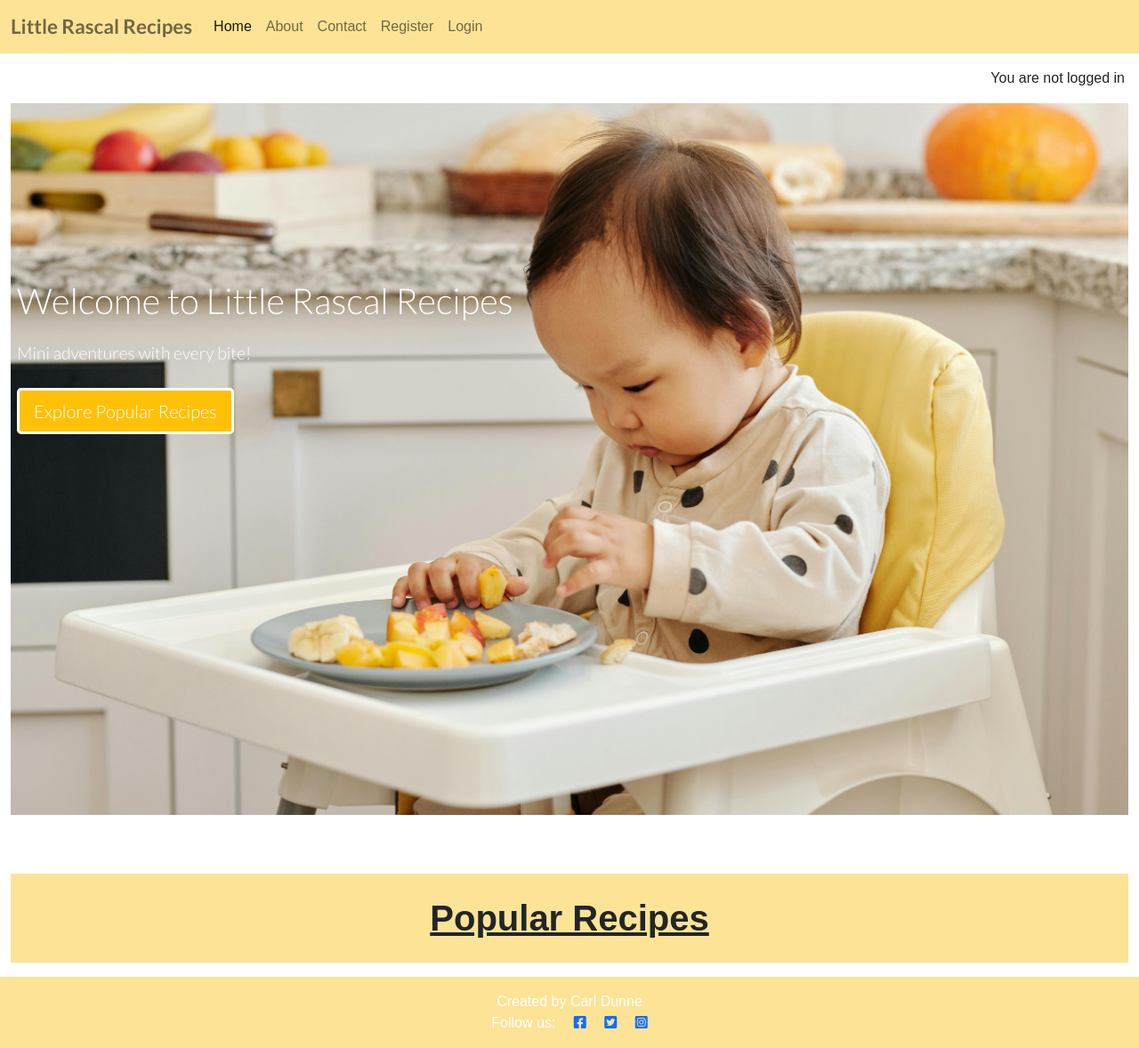
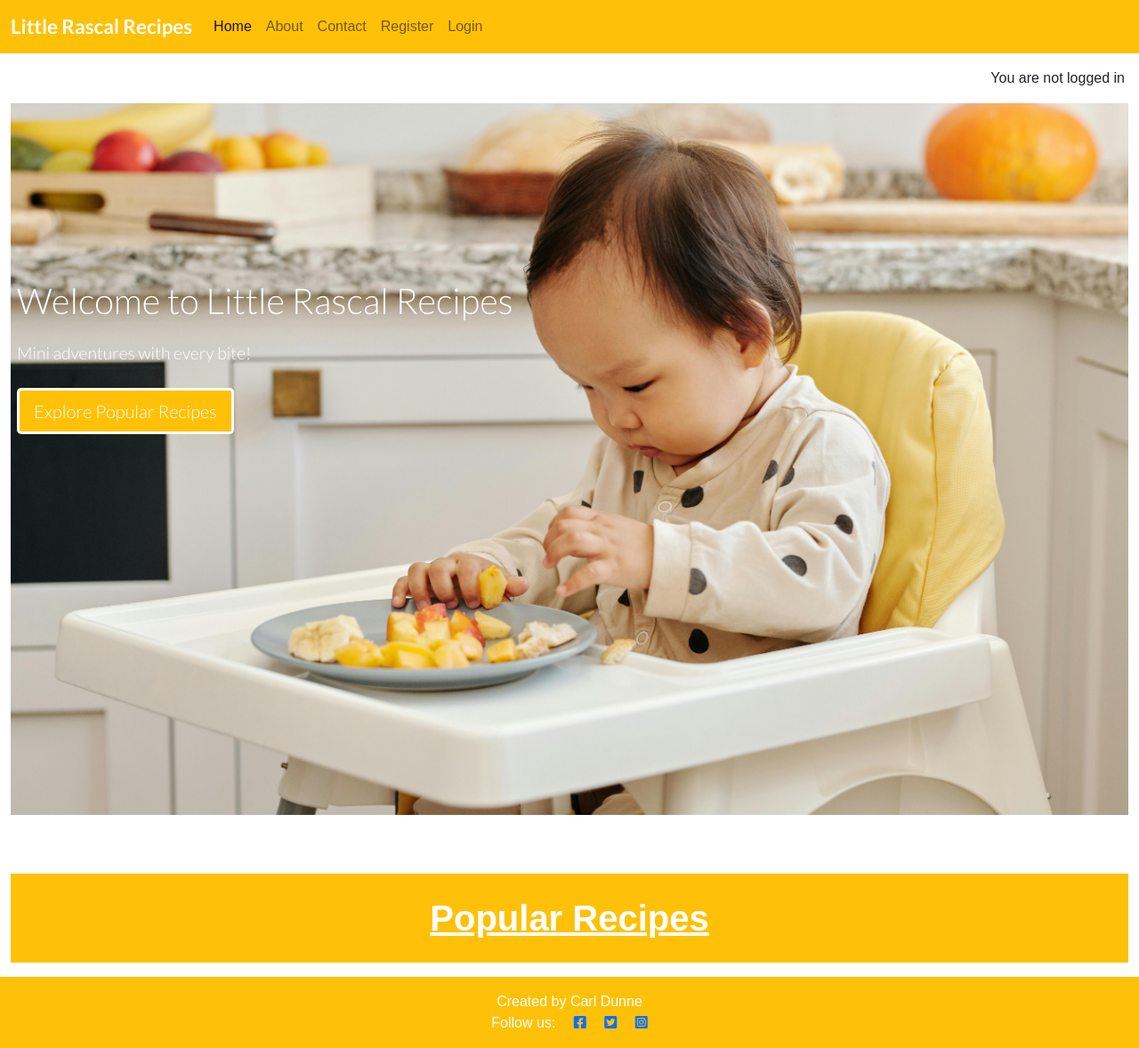
Before and after one commit to DeveloperDunne/Little-Rascal-Recipes, a Django app: page / in a window 1280 px wide. Shown: the whole page at 89% size. Run offline with Django 4.2, Linux system fonts and the light colour scheme; data that the repository does not hold is empty; parts of the project's set-up code (start-up, migrations or seed data) failed here and were passed over; some web fonts are replaced.

Commit message:
Changed color theme

```diff
--- a/static/css/style.css
+++ b/static/css/style.css
@@ -13,15 +13,15 @@ body {
     font-family: 'Lato', sans-serif;
     font-size: 1.4rem;
     font-weight: 700;
-    color: black;
+    color: white;
 }
 
 .navbar {
-    background-color: #fde396;
+    background-color: #ffc107;
 }
 
 .dark-bg {
-    background-color: #fde396;
+    background-color: #ffc107;
 }
 
 .main-bg {
@@ -79,7 +79,8 @@ font-size: 40px;
 font-weight: 600;
 padding:20px;
 text-decoration: underline;
-background-color: #fde396;
+color: #fff;
+background-color: #ffc107;
 text-align: center;
 }
 
--- a/templates/base.html
+++ b/templates/base.html
@@ -37,7 +37,7 @@
     <!-- Navigation -->
     <nav class="navbar navbar-expand-lg navbar-light">
         <div class="container-fluid">
-            <a class="navbar-brand" href="{% url 'home' %}"><span class="brand navbar-text">Little Rascal Recipes</span></a>
+            <a class="navbar-brand" href="{% url 'home' %}"><span class="brand">Little Rascal Recipes</span></a>
             <button class="navbar-toggler navbar-text" type="button" data-bs-toggle="collapse" data-bs-target="#navbarText"
                 aria-controls="navbarText" aria-expanded="false" aria-label="Toggle navigation">
                 <span class="navbar-toggler-icon"></span>
@@ -111,7 +111,7 @@
     <footer class="footer mt-auto py-3 dark-bg">
         <p class="m-0 text-center text-white">Created by Carl Dunne</p>
         <p class="m-0 text-center text-white">Follow us:
-            <a href="https://www.facebook.com" target="_blank" rel="noopener"
+        <a href="https://www.facebook.com" target="_blank" rel="noopener"
                     aria-label="Follow us on Facebook"><i class="fab fa-facebook-square ms-3 socials"></i></a>
             <a href="https://x.com" target="_blank" rel="noopener" aria-label="Follow us on X"><i class="fab fa-twitter-square ms-3 socials"></i></a>
             <a href="https://www.instagram.com" target="_blank" rel="noopener"
```
